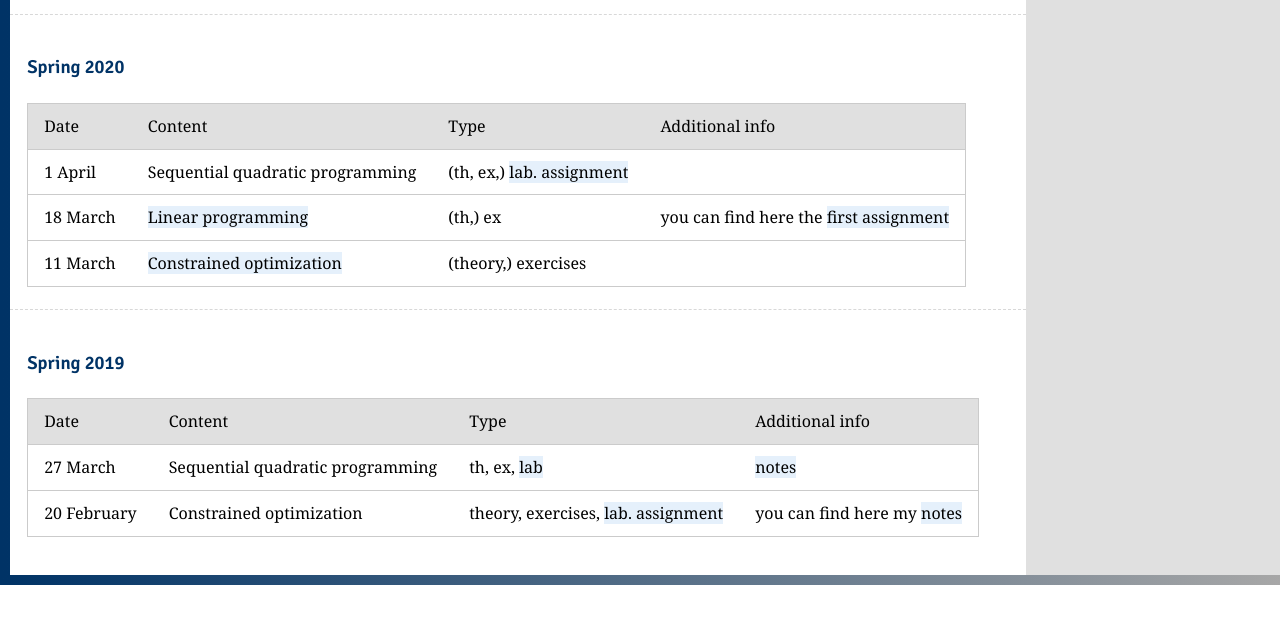
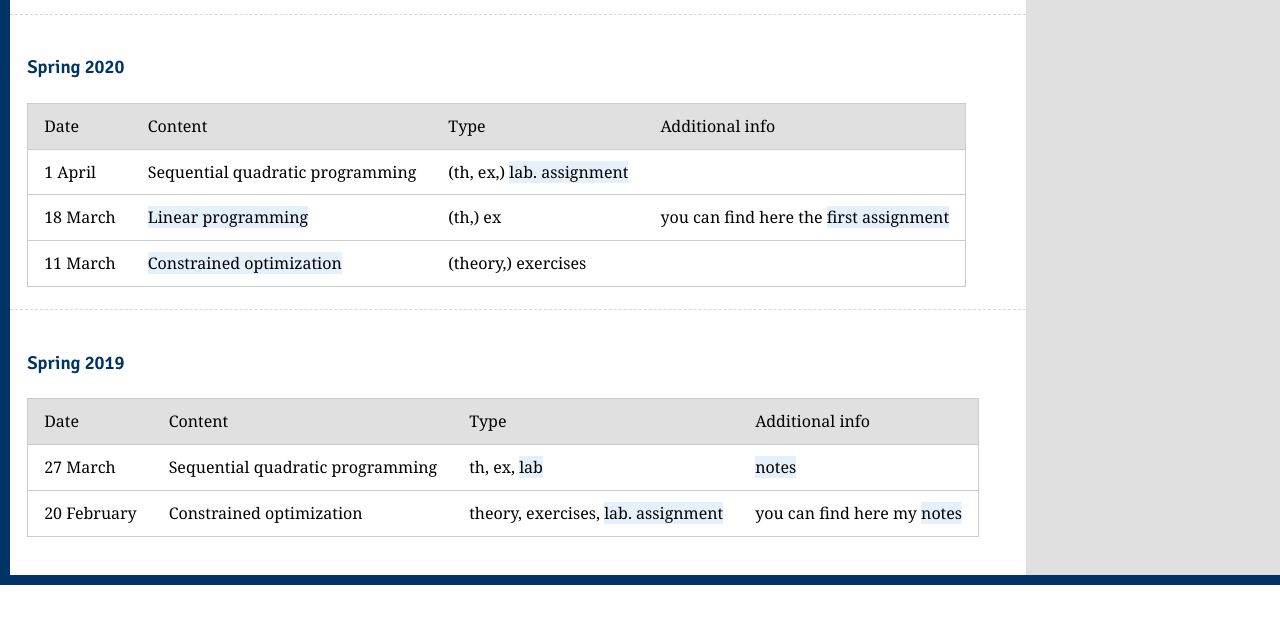
Before and after one commit to adamseew/adamseew.github.io, a plain HTML site: page teaching/index.html in a window 1280 px wide. Shown: the part 166-790 px from the top of the page. Drawn offline with Linux system fonts and the light colour scheme.

Commit message:
that gradient was just irritating

```diff
--- a/source/styles.css
+++ b/source/styles.css
@@ -41,7 +41,7 @@ body:not(.dark) {
     border-left: 10px solid;
     border-top: 0px;
     border-right: 0px;
-    border-image: linear-gradient(to right, rgb(0,51,102) 0%, rgb(167, 167, 167) 100%);
+    border-color: rgb(0,51,102);
     border-image-slice: 1;
 }
 
```
